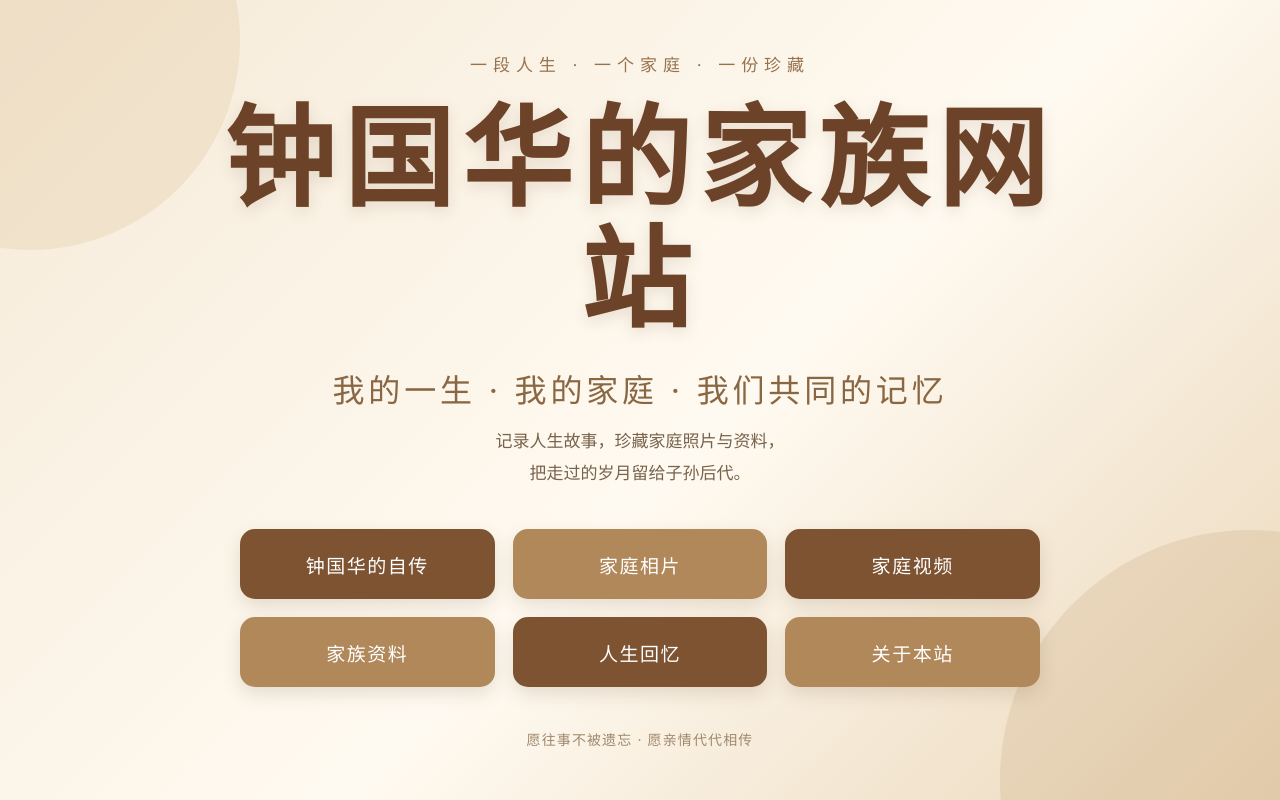
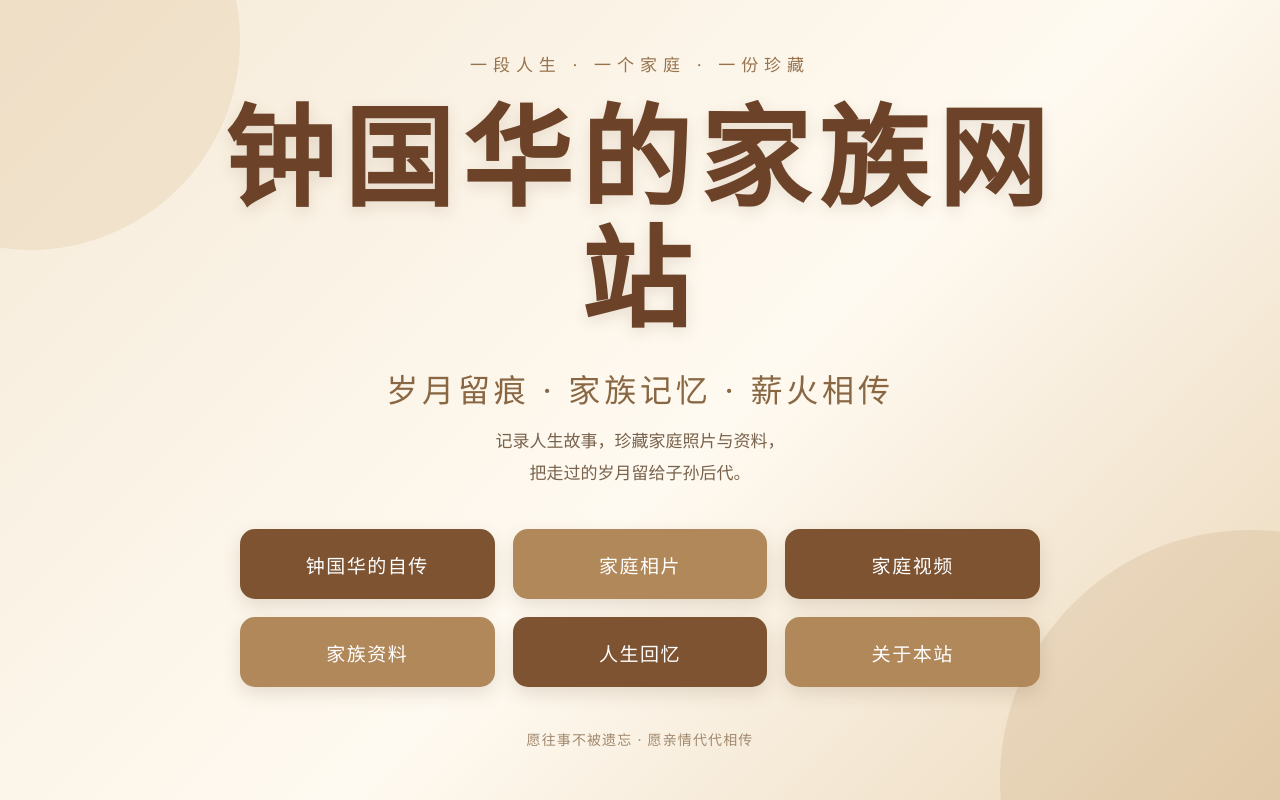
Before and after one commit to Zhongguohua1940/zhongguohua-family-memory-h7m4q9k2, a plain HTML site: page index.html in a window 1280 px wide. Drawn offline with Linux system fonts and the light colour scheme.

Commit message:
修改家族网站封面副标题

```diff
--- a/index.html
+++ b/index.html
@@ -12,7 +12,7 @@
 <main class="cover"><div class="content">
 <div class="small">一段人生 · 一个家庭 · 一份珍藏</div>
 <h1>钟国华的家族网站</h1>
-<div class="subtitle">我的一生 · 我的家庭 · 我们共同的记忆</div>
+<div class="subtitle">岁月留痕 · 家族记忆 · 薪火相传</div>
 <p class="intro">记录人生故事，珍藏家庭照片与资料，<br>把走过的岁月留给子孙后代。</p>
 <div class="buttons">
 <a class="btn" href="story.html">钟国华的自传</a>
```
